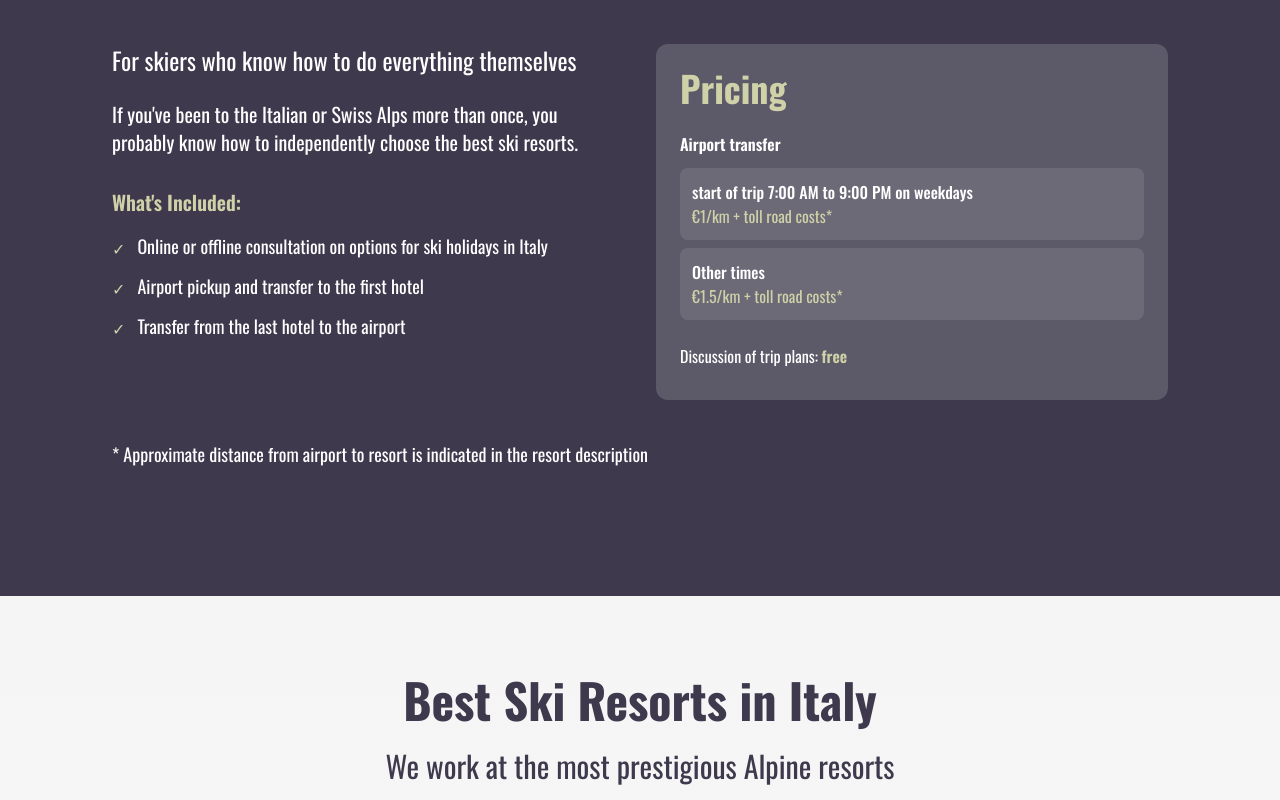
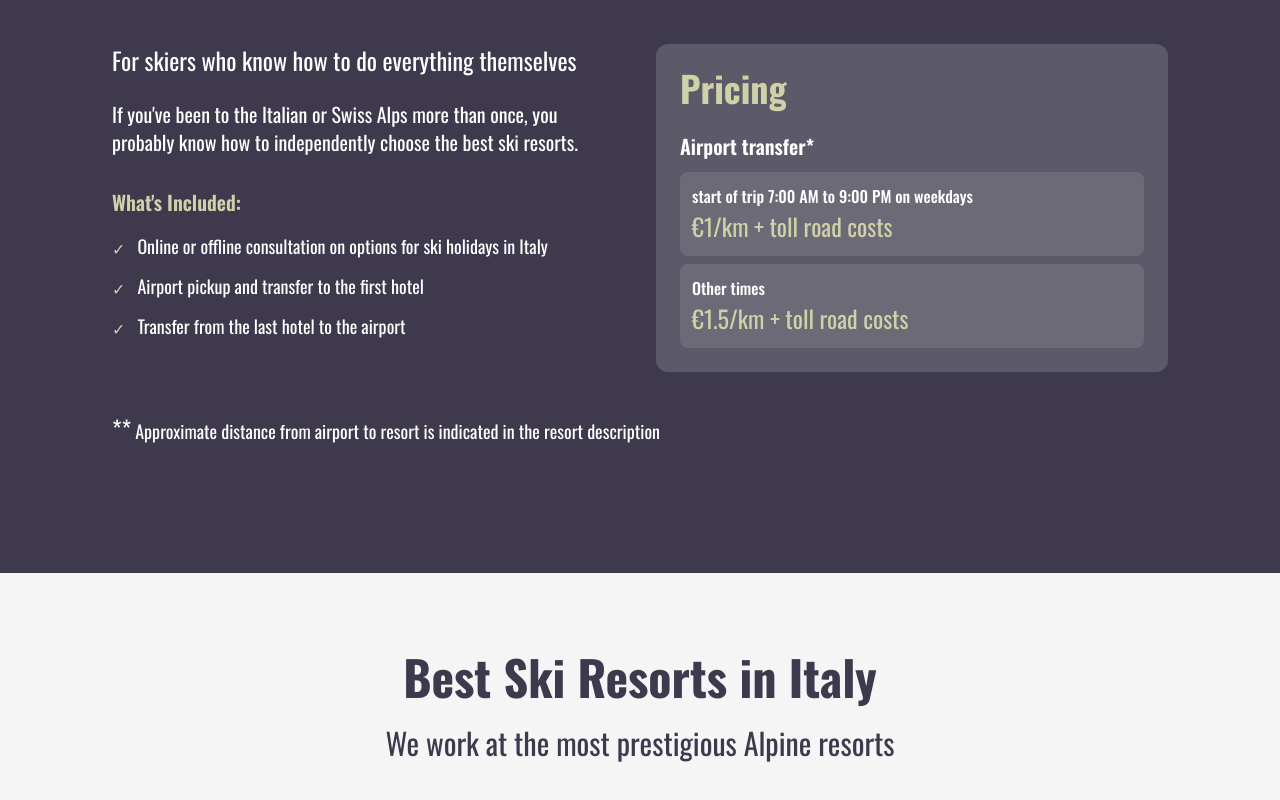
Before and after one commit to Max-climber/landing-guide-Italy, a React (Vite) app: page / in a window 1280 px wide. Shown: the part 2580-3380 px from the top of the page. Built offline with nearby package versions, Linux system fonts and the light colour scheme.

Commit message:
Update programs: remove consultation, increase price font size, add numbering

```diff
--- a/src/components/Contact.jsx
+++ b/src/components/Contact.jsx
@@ -318,7 +318,7 @@ ${formData.message ? `Сообщение:\n${formData.message}` : ''}
 Отправлено с сайта vacanzabianca.com`)
 
     // Открываем почтовый клиент
-    window.location.href = `mailto:contact@vacanzabianca.com?subject=${emailSubject}&body=${emailBody}`
+    window.location.href = `mailto:info@vacanzabianca.com?subject=${emailSubject}&body=${emailBody}`
   }
 
   const handleChange = (e) => {
@@ -530,7 +530,7 @@ ${formData.message ? `Сообщение:\n${formData.message}` : ''}
                   <span className="text-color3 font-semibold text-sm sm:text-base">+39 333 143 0647</span>
                 </a>
                 <a
-                  href="mailto:contact@vacanzabianca.com"
+                  href="mailto:info@vacanzabianca.com"
                   className="flex items-center space-x-3 sm:space-x-4 p-3 sm:p-4 bg-color2/10 rounded-lg hover:bg-color2/20 transition-colors"
                 >
                   <svg
@@ -547,7 +547,7 @@ ${formData.message ? `Сообщение:\n${formData.message}` : ''}
                     />
                   </svg>
                   <span className="text-color3 font-semibold text-xs sm:text-sm md:text-base break-all">
-                    contact@vacanzabianca.com
+                    info@vacanzabianca.com
                   </span>
                 </a>
                 <a
--- a/src/components/Footer.jsx
+++ b/src/components/Footer.jsx
@@ -56,7 +56,7 @@ const Footer = () => {
           <div>
             <h4 className="font-oswald font-semibold text-color1 mb-3 sm:mb-4 text-base sm:text-lg">{t('footer.contacts')}</h4>
             <ul className="space-y-2 text-sm sm:text-base text-white/80">
-              <li>{t('footer.email')} contact@vacanzabianca.com</li>
+              <li>{t('footer.email')} info@vacanzabianca.com</li>
               <li>{t('footer.phone')} +39 333 143 0647</li>
               <li className="flex space-x-4 mt-4">
                 <a
--- a/src/components/Programs.jsx
+++ b/src/components/Programs.jsx
@@ -165,12 +165,12 @@ const Programs = () => {
                   {t('programs.cost')}
                 </h4>
                 <div className="space-y-6">
-                  {/* Эксперт: сначала трансфер, потом консультация */}
+                  {/* Эксперт: только трансфер */}
                   {activeProgram === 0 && (
                     <>
                       {program.pricing.transfer && (
                         <div>
-                          <p className="font-semibold text-white mb-3">
+                          <p className="font-semibold text-white mb-3 text-lg sm:text-xl">
                             {t(`programs.${activeProgram === 0 ? 'experienced' : activeProgram === 1 ? 'comfortable' : 'superComfort'}.pricing.transfer`)}
                           </p>
                           <div className="space-y-2">
@@ -182,7 +182,7 @@ const Programs = () => {
                                 <p className="text-white font-medium">
                                   {idx === 0 ? `${t(`programs.${activeProgram === 0 ? 'experienced' : activeProgram === 1 ? 'comfortable' : 'superComfort'}.pricing.transferStart`)} ${item.time}` : item.time}
                                 </p>
-                                <p className="text-color1">
+                                <p className="text-color1 text-[1.5em]">
                                   {item.price}
                                 </p>
                               </div>
@@ -190,33 +190,18 @@ const Programs = () => {
                           </div>
                         </div>
                       )}
-                      {program.pricing.consultation && (
-                        <div>
-                          <p className="text-white mb-2">
-                            {program.pricing.consultation.includes(':') ? (
-                              <>
-                                {program.pricing.consultation.split(':')[0]}:{' '}
-                                <span className="text-color1 font-semibold">
-                                  {program.pricing.consultation.split(':')[1]?.trim()}
-                                </span>
-                              </>
-                            ) : (
-                              program.pricing.consultation
-                            )}
-                          </p>
-                        </div>
-                      )}
                     </>
                   )}
 
-                  {/* Баланс и Ультракомфорт: сначала планирование, потом трансфер, потом отель, потом консультация */}
+                  {/* Баланс и Ультракомфорт: планирование, трансфер, отель */}
                   {(activeProgram === 1 || activeProgram === 2) && (
                     <>
                       {program.pricing.planning && (
                         <div>
                           <p className="text-white">
+                            <span className="mr-2">1.</span>
                             {program.pricing.planning.split(':')[0]}:{' '}
-                            <span className="text-color1 font-semibold">
+                            <span className="text-color1 font-semibold text-[1.5em]">
                               {program.pricing.planning.split(':')[1]?.trim()}
                             </span>
                           </p>
@@ -225,6 +210,7 @@ const Programs = () => {
                       {program.pricing.transfer && (
                         <div>
                           <p className="font-semibold text-white mb-3">
+                            <span className="mr-2">2.</span>
                             {t(`programs.${activeProgram === 0 ? 'experienced' : activeProgram === 1 ? 'comfortable' : 'superComfort'}.pricing.transfer`)}
                           </p>
                           <div className="space-y-2">
@@ -236,7 +222,7 @@ const Programs = () => {
                                 <p className="text-white font-medium">
                                   {idx === 0 ? `${t(`programs.${activeProgram === 0 ? 'experienced' : activeProgram === 1 ? 'comfortable' : 'superComfort'}.pricing.transferStart`)} ${item.time}` : item.time}
                                 </p>
-                                <p className="text-color1">
+                                <p className="text-color1 text-[1.5em]">
                                   {item.price}
                                 </p>
                               </div>
@@ -247,26 +233,11 @@ const Programs = () => {
                       {program.pricing.hotelTransfer && (
                         <div>
                           <p className="text-white">
+                            <span className="mr-2">3.</span>
                             {t(`programs.${activeProgram === 1 ? 'comfortable' : 'superComfort'}.pricing.hotelTransfer`)}{' '}
-                            <span className="text-color1 font-semibold">
+                            <span className="text-color1 font-semibold text-[1.5em]">
                               {program.pricing.hotelTransfer}
                             </span>
-                          </p>
-                        </div>
-                      )}
-                      {program.pricing.consultation && (
-                        <div>
-                          <p className="text-white mb-2">
-                            {program.pricing.consultation.includes(':') ? (
-                              <>
-                                {program.pricing.consultation.split(':')[0]}:{' '}
-                                <span className="text-color1 font-semibold">
-                                  {program.pricing.consultation.split(':')[1]?.trim()}
-                                </span>
-                              </>
-                            ) : (
-                              program.pricing.consultation
-                            )}
                           </p>
                         </div>
                       )}
@@ -279,7 +250,7 @@ const Programs = () => {
             {/* Сноска для всех тарифов - вне блоков */}
             <div className="mt-6 pt-4">
               <p className="text-white text-base sm:text-lg">
-                {t('programs.tollRoadsNote')}
+                <span className="text-xl sm:text-2xl">**</span>{t('programs.tollRoadsNote').replace('**', '')}
               </p>
             </div>
             </div>
--- a/src/locales/en.json
+++ b/src/locales/en.json
@@ -54,12 +54,12 @@
       },
       "pricing": {
         "consultation": "Discussion of trip plans: free",
-        "transfer": "Airport transfer",
+        "transfer": "Airport transfer*",
         "transferStart": "start of trip",
         "workingDays": "7:00 AM to 9:00 PM on weekdays",
         "otherTime": "Other times",
-        "price1": "€1/km + toll road costs*",
-        "price2": "€1.5/km + toll road costs*"
+        "price1": "€1/km + toll road costs",
+        "price2": "€1.5/km + toll road costs"
       }
     },
     "comfortable": {
@@ -76,12 +76,12 @@
       },
       "pricing": {
         "consultation": "Discussion of trip plans: free",
-        "transfer": "Airport transfer",
+        "transfer": "Airport transfer*",
         "transferStart": "start of trip",
         "workingDays": "7:00 AM to 9:00 PM on weekdays",
         "otherTime": "Other times",
-        "price1": "€0.7/km + toll road costs*",
-        "price2": "€1/km + toll road costs*",
+        "price1": "€0.7/km + toll road costs",
+        "price2": "€1/km + toll road costs",
         "planning": "Trip planning (ticket selection, ski resort selection, hotel booking): €200",
         "planningPrice": "€200/service",
         "hotelTransfer": "Transfer from hotel to lifts, help with equipment rental and ski pass purchase:",
@@ -98,12 +98,12 @@
       },
       "pricing": {
         "consultation": "Discussion of trip plans: free",
-        "transfer": "Airport transfer",
+        "transfer": "Airport transfer*",
         "transferStart": "start of trip",
         "workingDays": "7:00 AM to 9:00 PM on weekdays",
         "otherTime": "Other times",
-        "price1": "€0.7/km + toll road costs*",
-        "price2": "€1/km + toll road costs*",
+        "price1": "€0.7/km + toll road costs",
+        "price2": "€1/km + toll road costs",
         "planning": "Trip planning (ticket selection, ski resort selection, hotel booking): €200",
         "planningPrice": "€200/service",
         "hotelTransfer": "Transfer from hotel to lift parking and individual slope accompaniment:",
@@ -113,7 +113,7 @@
     "whatIncluded": "What's Included:",
     "whatIncludedUltra": "In addition to \"Balance\" tariff",
     "cost": "Pricing",
-    "tollRoadsNote": "* Approximate distance from airport to resort is indicated in the resort description"
+    "tollRoadsNote": "** Approximate distance from airport to resort is indicated in the resort description"
   },
   "resorts": {
     "title": "Best Ski Resorts in Italy",
```
Also changed, not shown: src/locales/ru.json (+13 -13 lines).
